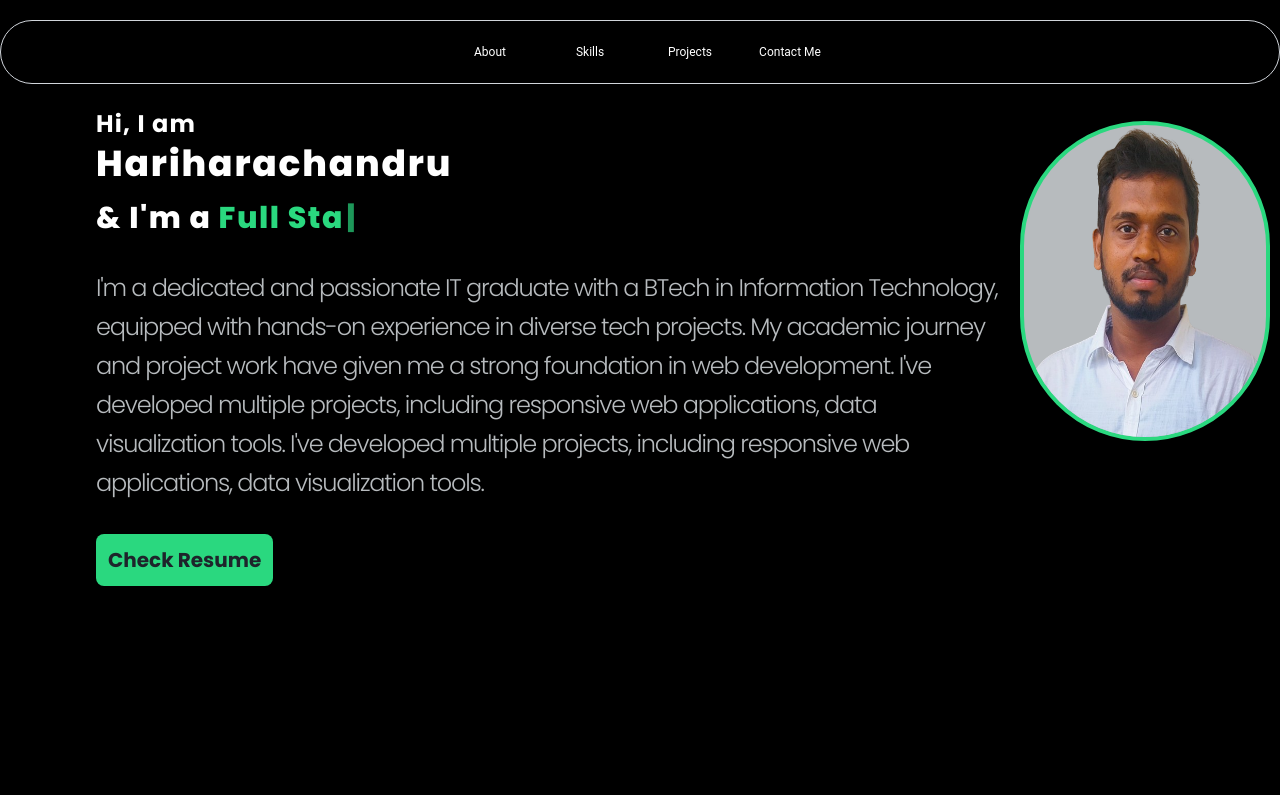
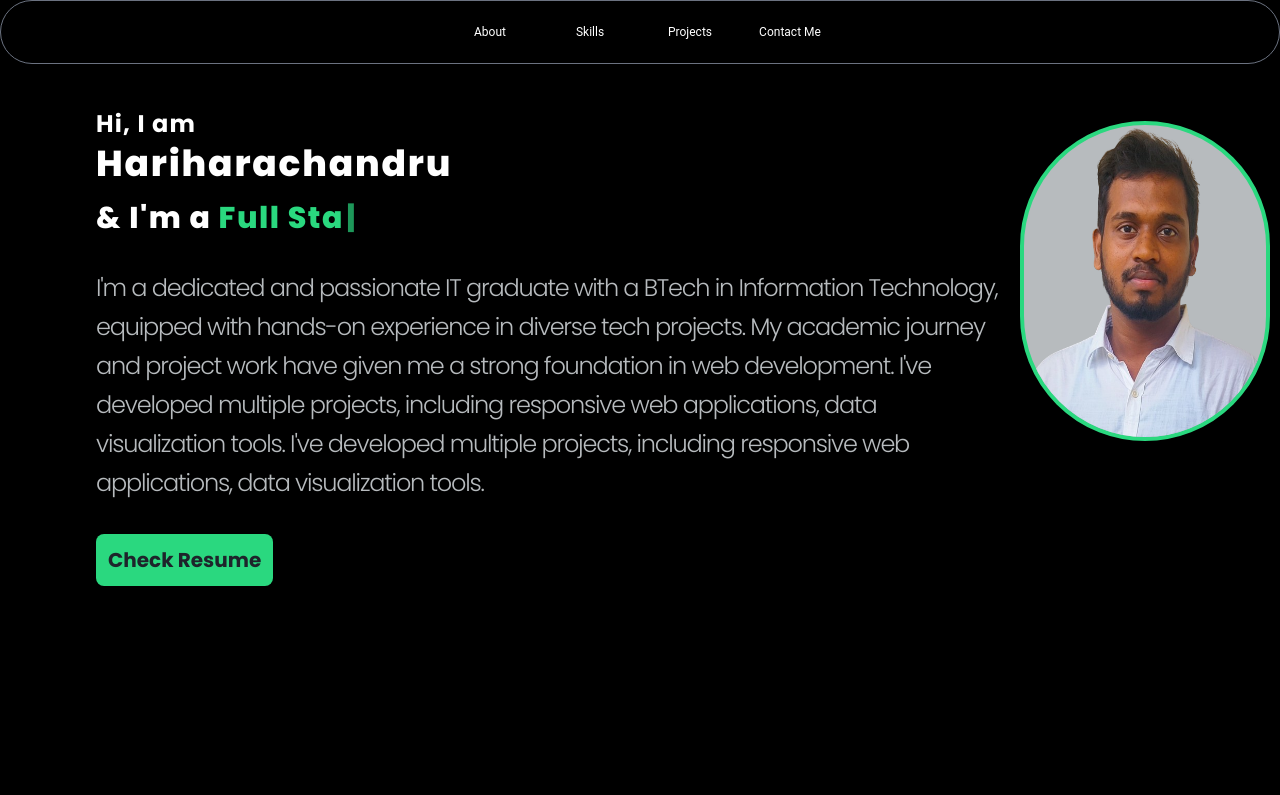
Before and after one commit to Harii10/myportfolio, a React (Vite) app: page / in a window 1280 px wide. Shown: the top 795 px of the page. Built offline with nearby package versions, Linux system fonts and the light colour scheme.

Commit message:
modified header and social Icons

```diff
--- a/src/components/Header.jsx
+++ b/src/components/Header.jsx
@@ -34,11 +34,7 @@ const Header = ({value, onChange}) => {
   return (
     <div>
       <div className=" hidden md:block lg:block xl:block 2xl:block">
-        <div className={`flex justify-center items-center border border-gray-300 my-5 h-16 rounded-full transition-all duration-100 ease-in ${
-          showNav
-            ? " fixed top-0 w-full bg-black shadow-2xl rounded-full border border-gray-300 my-0"
-            : "bg-transparent"
-        }`}>
+        <div className={`flex justify-center items-center fixed inset-x-0 top-0 w-full text-white h-16 bg-black shadow-lg z-[100] transition-transform duration-300 p-5 border border-gray-500 rounded-full`}>
         <Box sx={{ width: 400, color: "white"}} className='sticky top-0'>
           <BottomNavigation
             showLabels
--- a/src/components/MainPage.jsx
+++ b/src/components/MainPage.jsx
@@ -191,7 +191,7 @@ const main = forwardRef(() => {
         <ScrollTop />
       </div>
       {showElement && (
-        <div className="hidden xl:block 2xl:block lg:block fixed" id="icons"
+        <div className="hidden xl:block 2xl:block lg:block fixed mt-28" id="icons"
         data-aos="fade-right"
         data-aos-duration="1000">
           <SocialIcons />
```
